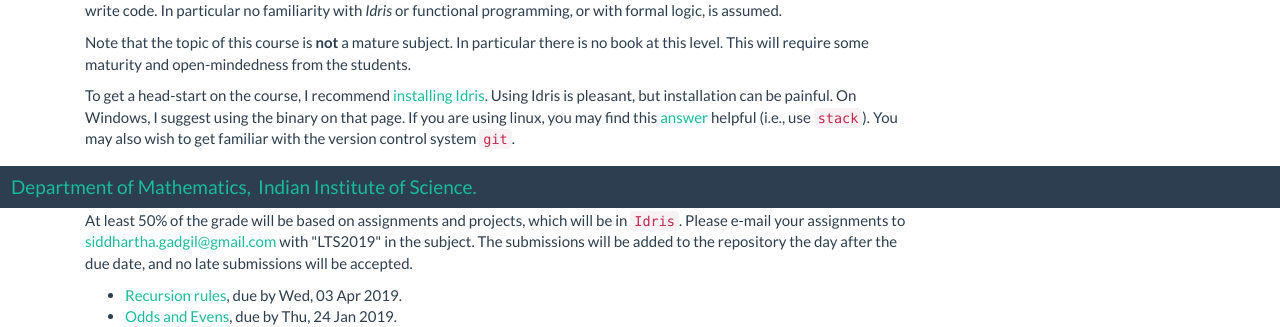
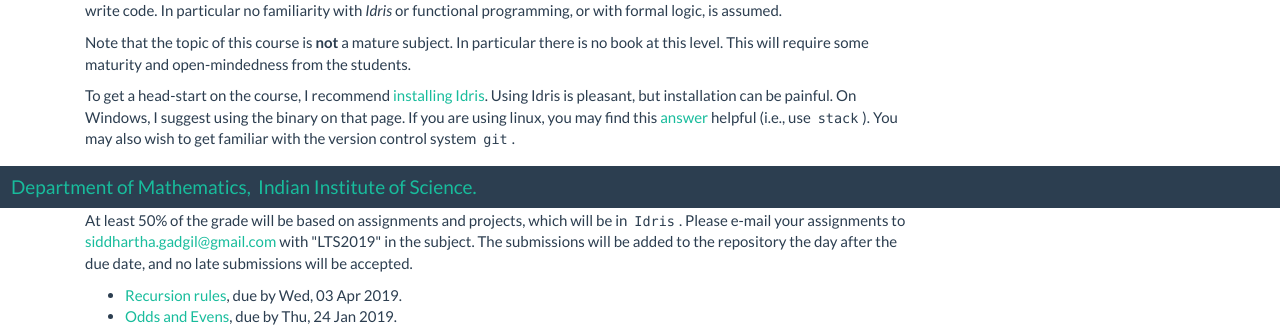
Before and after one commit to siddhartha-gadgil/LTS2019, a Jekyll site: the page built from index.html, in a window 1280 px wide. Shown: the part 692-1019 px from the top of the page. Built offline with Jekyll 4.4.1, drawn with Linux system fonts in a browser that asks for light colours; nearby versions of some CDN libraries.

Commit message:
code not red

```diff
--- a/css/extras.css
+++ b/css/extras.css
@@ -5,3 +5,8 @@ table tr td{
 li.dropdown:hover > .dropdown-menu {
     display: block;
 }
+
+code {
+  color: #2c3e50;
+  background-color: white;
+}
```
